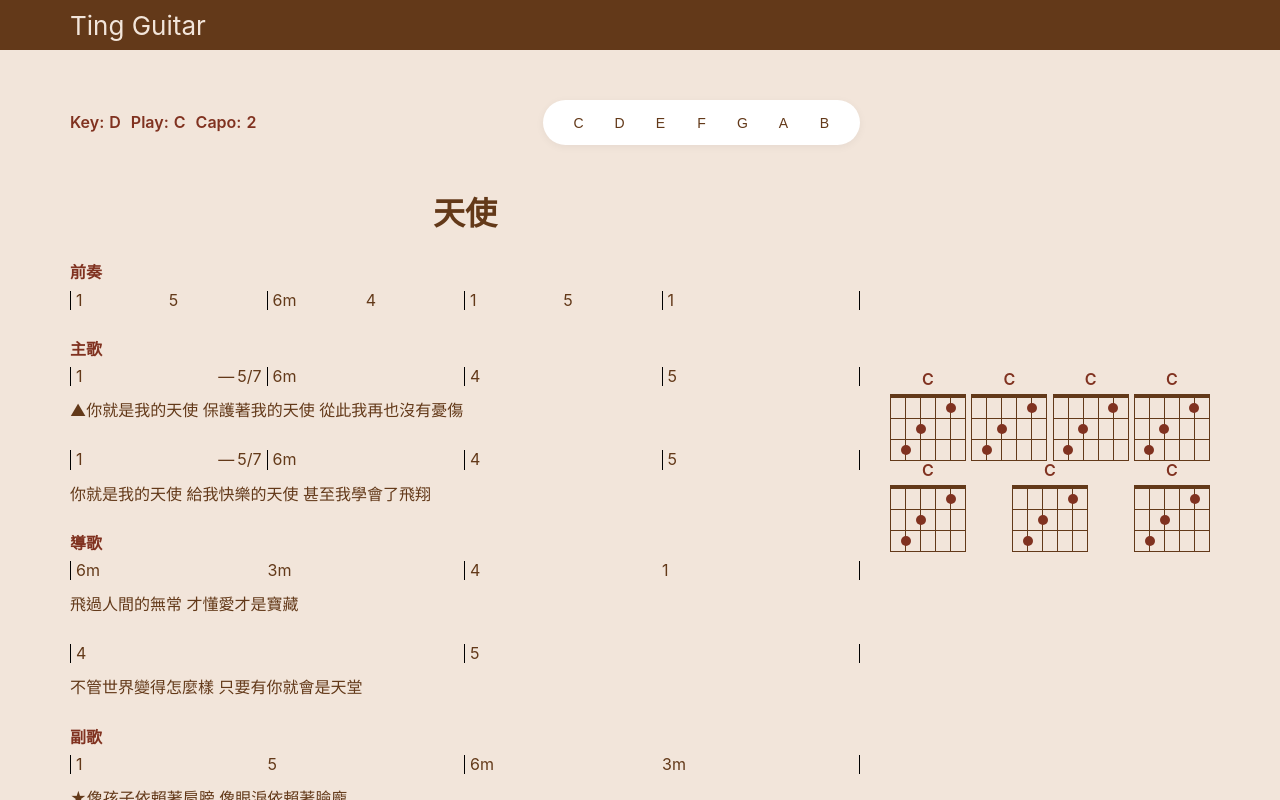
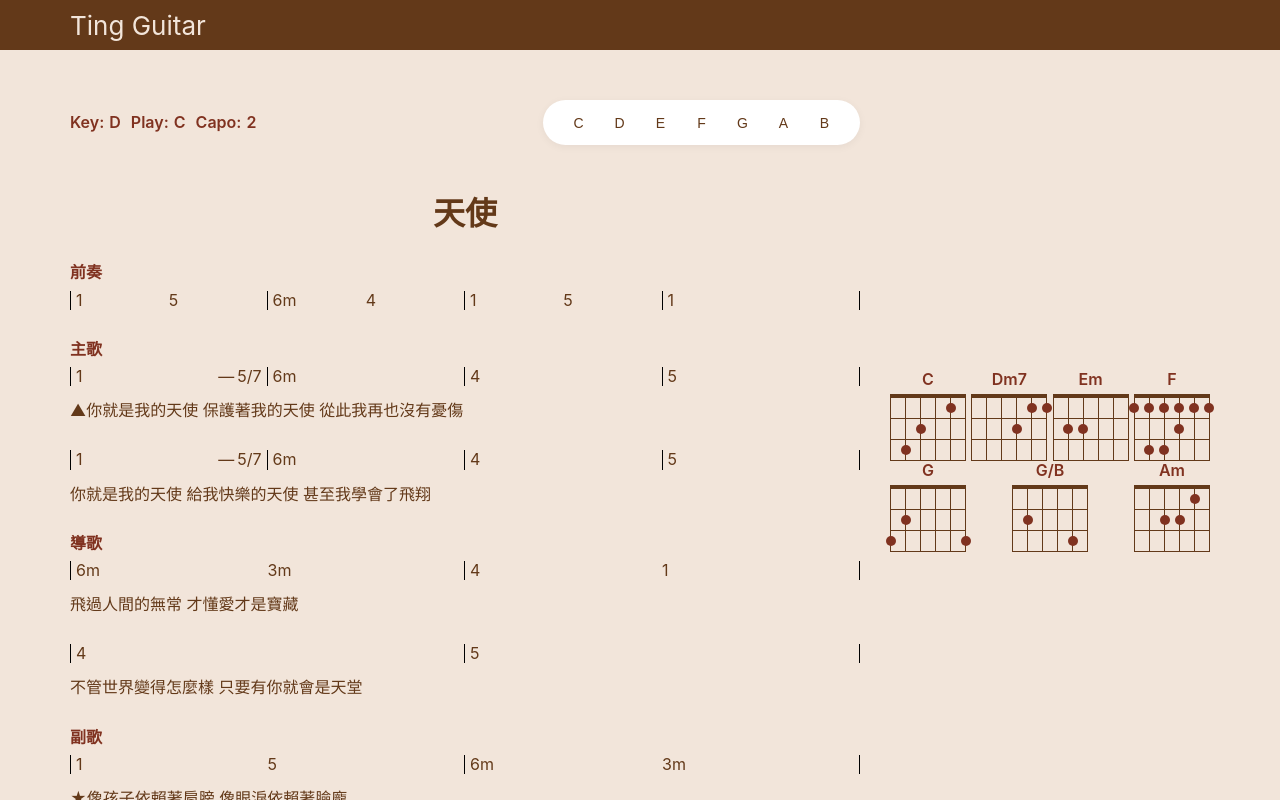
Before and after one commit to ting-ting-ting/ting-guitar, a React (Create React App) app: page /#/tab/mayday-1 in a window 1280 px wide. Built offline with nearby package versions, Linux system fonts and the light colour scheme; what @react-pdf/renderer would draw is missing.

Commit message:
sample data of angel

```diff
--- a/src/constants/tabs/mayday/angel.js
+++ b/src/constants/tabs/mayday/angel.js
@@ -71,58 +71,58 @@ const angelTabData = {
       position: [5],
     }],
   }, {
-    name: 'C',
+    name: 'Dm7',
+    frets: [{
+      position: [1, 2],
+    }, {
+      position: [3],
+    }, {
+      position: [],
+    }],
+  }, {
+    name: 'Em',
+    frets: [{
+      position: [],
+    }, {
+      position: [4, 5],
+    }, {
+      position: [],
+    }],
+  }, {
+    name: 'F',
+    frets: [{
+      position: [1, 2, 3, 4, 5, 6],
+    }, {
+      position: [3],
+    }, {
+      position: [4,5],
+    }],
+  }, {
+    name: 'G',
+    frets: [{
+      position: [],
+    }, {
+      position: [5],
+    }, {
+      position: [1, 6],
+    }],
+  }, {
+    name: 'G/B',
+    frets: [{
+      position: [],
+    }, {
+      position: [5],
+    }, {
+      position: [2],
+    }],
+  }, {
+    name: 'Am',
     frets: [{
       position: [2],
     }, {
-      position: [4],
+      position: [3,4],
     }, {
-      position: [5],
-    }],
-  }, {
-    name: 'C',
-    frets: [{
-      position: [2],
-    }, {
-      position: [4],
-    }, {
-      position: [5],
-    }],
-  }, {
-    name: 'C',
-    frets: [{
-      position: [2],
-    }, {
-      position: [4],
-    }, {
-      position: [5],
-    }],
-  }, {
-    name: 'C',
-    frets: [{
-      position: [2],
-    }, {
-      position: [4],
-    }, {
-      position: [5],
-    }],
-  }, {
-    name: 'C',
-    frets: [{
-      position: [2],
-    }, {
-      position: [4],
-    }, {
-      position: [5],
-    }],
-  }, {
-    name: 'C',
-    frets: [{
-      position: [2],
-    }, {
-      position: [4],
-    }, {
-      position: [5],
+      position: [],
     }],
   }],
   lines: [
```
